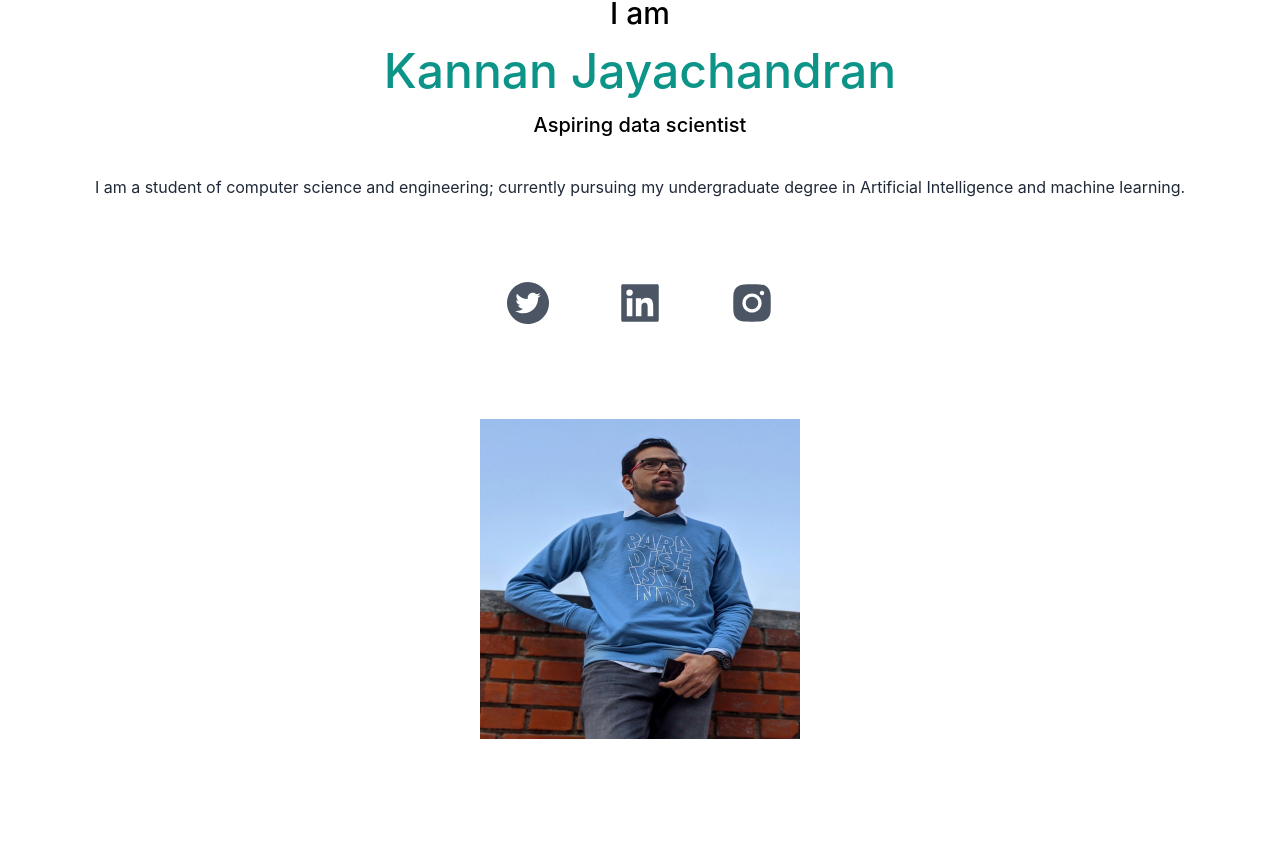
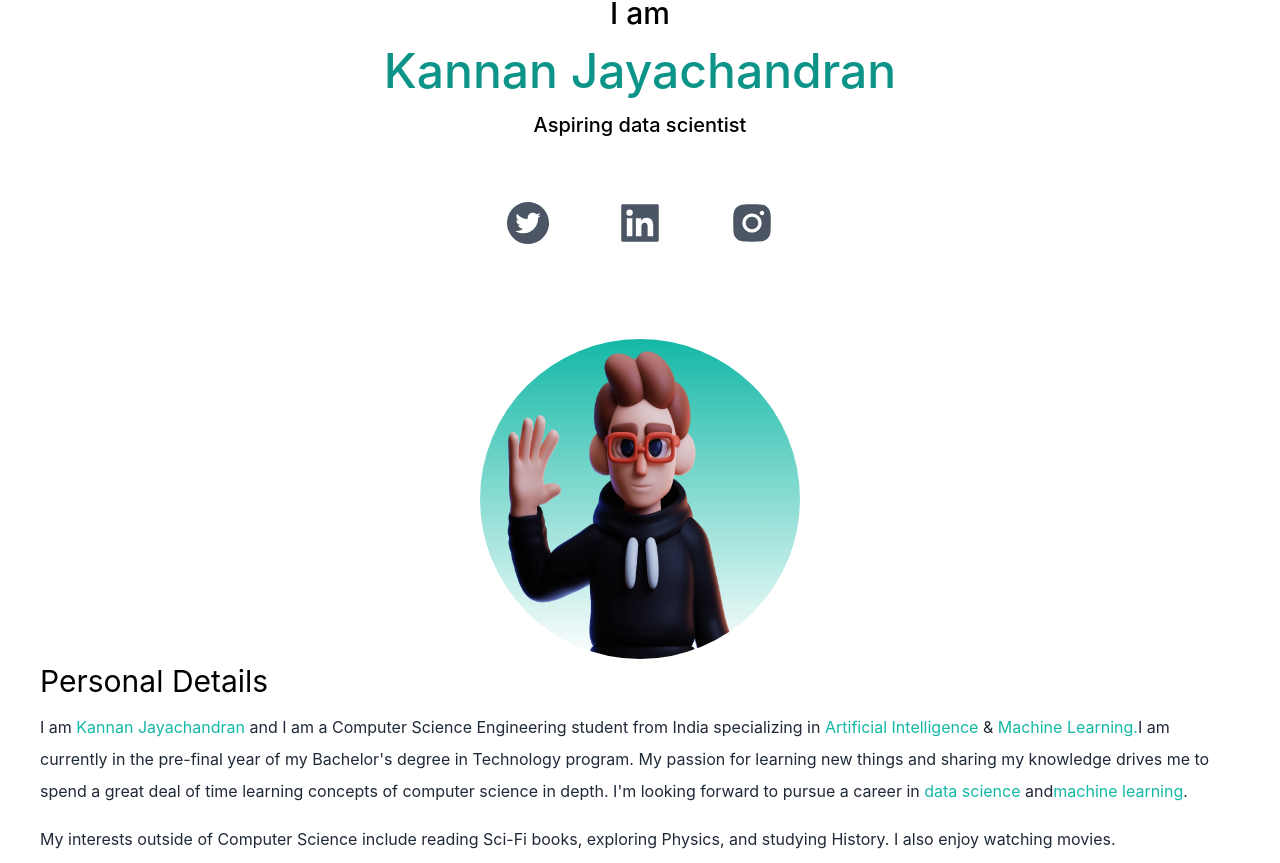
Before and after one commit to kannanjayachandran/Portfolio_0, a Next.js app: page / in a window 1280 px wide. Shown: the part 209-1072 px from the top of the page. Before the commit the page ends 948 px from the top, so only its background shows below. Built offline with nearby package versions, Linux system fonts and the light colour scheme.

Commit message:
updated project

```diff
--- a/pages/index.tsx
+++ b/pages/index.tsx
@@ -3,7 +3,7 @@ import { Inter } from '@next/font/google'
 import {BsFillMoonStarsFill} from 'react-icons/bs'
 import {AiFillTwitterCircle, AiFillLinkedin, AiFillInstagram} from 'react-icons/ai'
 import Image from "next/image"
-import myPic from '../public/myPic.jpg'
+import myPic from '../public/myPic.png'
 
 const inter = Inter({ subsets: ['latin'] })
 
@@ -32,10 +32,6 @@ export default function Home() {
         <h3 className='text-3xl py-2 font-medium'>I am</h3>
         <h2 className='text-5xl py-2 text-teal-600 font-medium'>Kannan Jayachandran</h2>
         <h3 className='text-xl py-2 font-medium'>Aspiring data scientist</h3>
-        <p className='text-md py-6 leading-8 text-gray-800'>
-          I am a student of computer science and engineering; currently pursuing my undergraduate degree in Artificial
-          Intelligence and machine learning.
-        </p>
       </div>
 
       <div className='text-5xl flex justify-center gap-16 py-3 text-gray-600'>
@@ -45,13 +41,38 @@ export default function Home() {
         <AiFillInstagram/>
       </div>
 
-      <div className='relative mx-auto bg-gradient-to-b from-teal-500 rounded-full w-80 h-80 mt-20'>
-        <Image alt="Description of the image" src={myPic} fill />
+      <div className='relative mx-auto bg-gradient-to-b from-teal-500 rounded-full w-80 h-80 mt-20 overflow-hidden'>
+        <Image className='absolute h-full w-full ' alt="Description of the image" src={myPic} />
+      </div>
+     </section>
+
+{/* Section 2 */}
+
+    <section>
+      <div>
+        <h3 className='text-3xl py-1'>Personal Details</h3>
+
+        <p className='text-md py-2 leading-8 text-gray-800'>
+        I am <span className='text-teal-500'>Kannan Jayachandran</span> and I am a Computer Science
+        Engineering student from India specializing in <span className='text-teal-500'>Artificial
+        Intelligence</span> & <span className='text-teal-500'>Machine Learning.</span>
+        I am currently in the pre-final year of my Bachelor&apos;s degree in Technology program.
+        My passion for learning new things and sharing my knowledge drives me to spend a great deal
+        of time learning concepts of computer science in depth. I&apos;m looking forward to pursue
+        a career in <span className='text-teal-500'>data science </span>and
+        <span className='text-teal-500'>machine learning</span>.
+
+        </p>
+        <p className='text-md py-2 leading-8 text-gray-800'>
+        My interests outside of Computer Science include reading Sci-Fi books, exploring Physics,
+        and studying History. I also enjoy watching movies.
+        </p>
+      </div>
+
+      <div>
 
       </div>
-
-     </section>
-
+    </section>
 
       </main>
     </>
```
Also changed, not shown: public/myPic.jpg (deleted), public/myPic.png (added).
